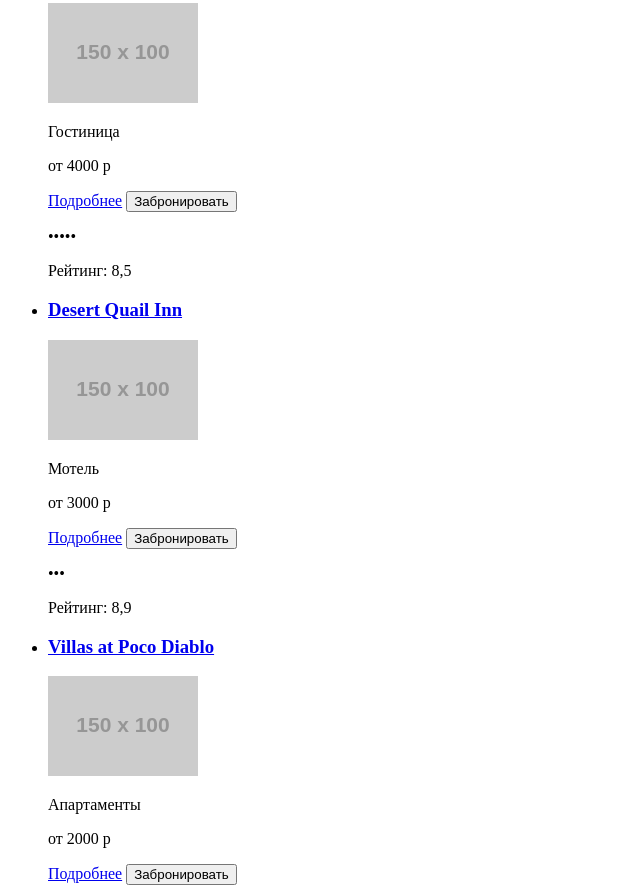
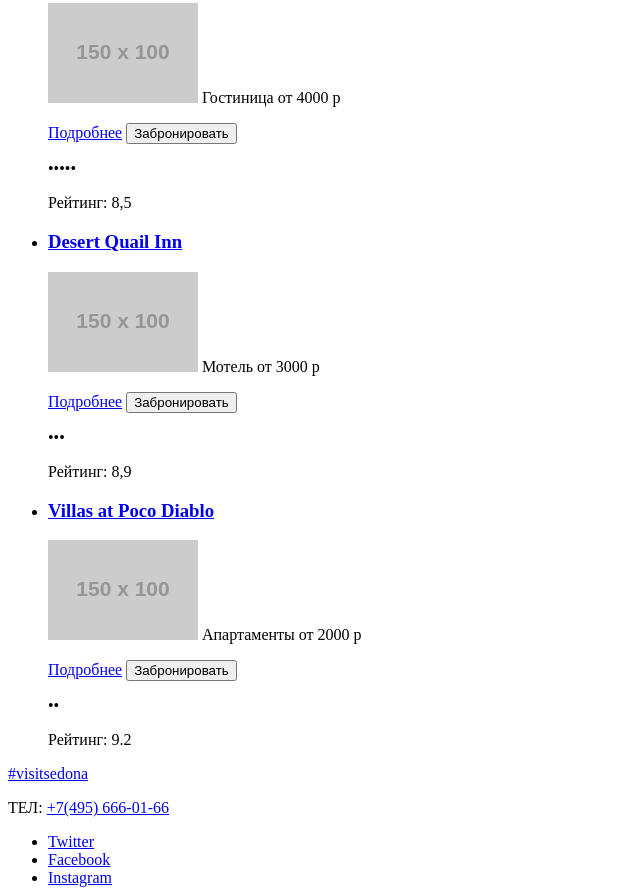
Before and after one commit to Guromachine/981565-sedona-28, a plain HTML site: page hotels.html in a window 1280 px wide. Shown: the part 359-1248 px from the top of the page, without its empty margins (0-640 px from the left). Drawn offline with Linux system fonts and the light colour scheme; placeholder pictures from the web are drawn by us.

Commit message:
Замена <p> на <span>, в карточках отелей

```diff
--- a/hotels.html
+++ b/hotels.html
@@ -33,8 +33,8 @@
 					<a href="blank.html"><h3>Amara Resort & Spa</h3></a>
 					<a href="blank.html"><img src="https://via.placeholder.com/150x100"
 							alt="photo of hotel Amara Resort & Spa"></a>
-					<p>Гостиница</p>
-					<p>от 4000 р</p>
+					<span>Гостиница</span>
+					<span>от 4000 р</span>
 					<p>
 						<a href="blank.html">Подробнее</a>
 						<button type="button">Забронировать</button>
@@ -46,8 +46,8 @@
 					<a href="blank.html"><h3>Desert Quail Inn</h3></a>
 					<a href="blank.html"><img src="https://via.placeholder.com/150x100"
 							alt="photo of hotel Desert Quail Inn"></a>
-					<p>Мотель</p>
-					<p>от 3000 р</p>
+					<span>Мотель</span>
+					<span>от 3000 р</span>
 					<p>
 						<a href="blank.html">Подробнее</a>
 						<button type="button">Забронировать</button>
@@ -59,8 +59,8 @@
 					<a href="blank.html"><h3>Villas at Poco Diablo</h3></a>
 					<a href="blank.html"><img src="https://via.placeholder.com/150x100"
 							alt="photo of hotel Villas at Poco Diablo"></a>
-					<p>Апартаменты</p>
-					<p>от 2000 р</p>
+					<span>Апартаменты</span>
+					<span>от 2000 р</span>
 					<p>
 						<a href="blank.html">Подробнее</a>
 						<button type="button">Забронировать</button>
```
